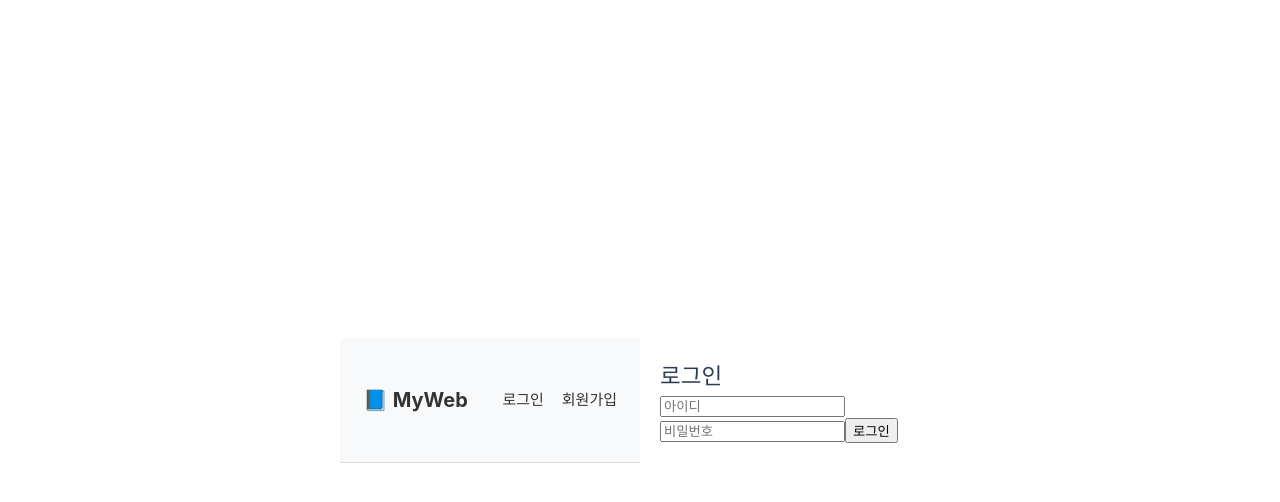
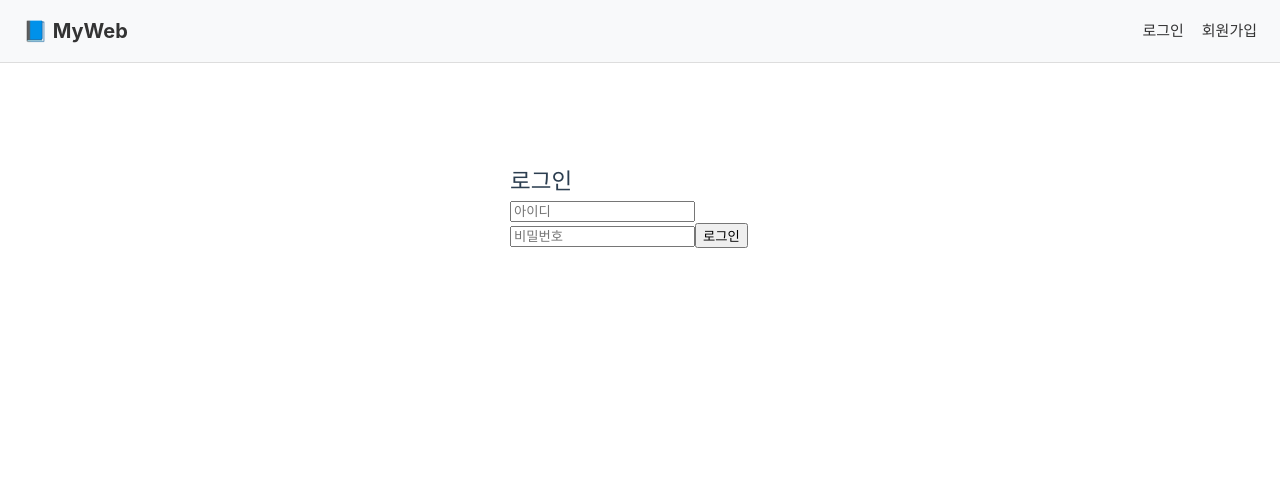
Before and after one commit to xabinM/myProject2Vue, a Vue app: page /login in a window 1280 px wide. Shown: the top 502 px of the page. Built offline with nearby package versions, Linux system fonts and the light colour scheme; no server answers.

Commit message:
refactor : Header 상단 고정 css 수정

```diff
--- a/src/App.vue
+++ b/src/App.vue
@@ -1,14 +1,38 @@
 <template>
-  <Header />
-  <router-view />
+  <div id="app">
+    <Header />
+    <main class="main-content">
+      <router-view />
+    </main>
+  </div>
 </template>
 
 <script setup>
-import Header from './components/Header.vue';
-
+import Header from './components/Header.vue'
 </script>
 
-<style scoped>
+<style>
+html, body, #app {
+  margin: 0;
+  padding: 0;
+  height: 100%;
+  width: 100%;
+  box-sizing: border-box;
+}
 
+#app {
+  display: flex;
+  flex-direction: column;
+  min-height: 100vh;
+}
 
+header {
+  width: 100%;
+}
+
+.main-content {
+  flex: 1;
+  width: 100%;
+  box-sizing: border-box;
+}
 </style>
--- a/src/views/LoginView.vue
+++ b/src/views/LoginView.vue
@@ -39,9 +39,8 @@ const login = async () => {
 
 <style scoped>
 .login-container {
-  align-content: center;
   max-width: 300px;
-  margin: auto;
+  margin: 80px auto 0 auto;
   padding: 20px;
 }
 .error {
--- a/src/views/MainView.vue
+++ b/src/views/MainView.vue
@@ -1,5 +1,5 @@
 <template>
-  <div>
+  <div class="main-container">
     <h1>메인 페이지</h1>
     <p>메인 페이지에오오</p>
   </div>
@@ -8,3 +8,11 @@
 <script setup>
 
 </script>
+
+<style>
+.main-container {
+  max-width: 300px;
+  margin: 80px auto 0 auto;
+  padding: 20px;
+}
+</style>
```
